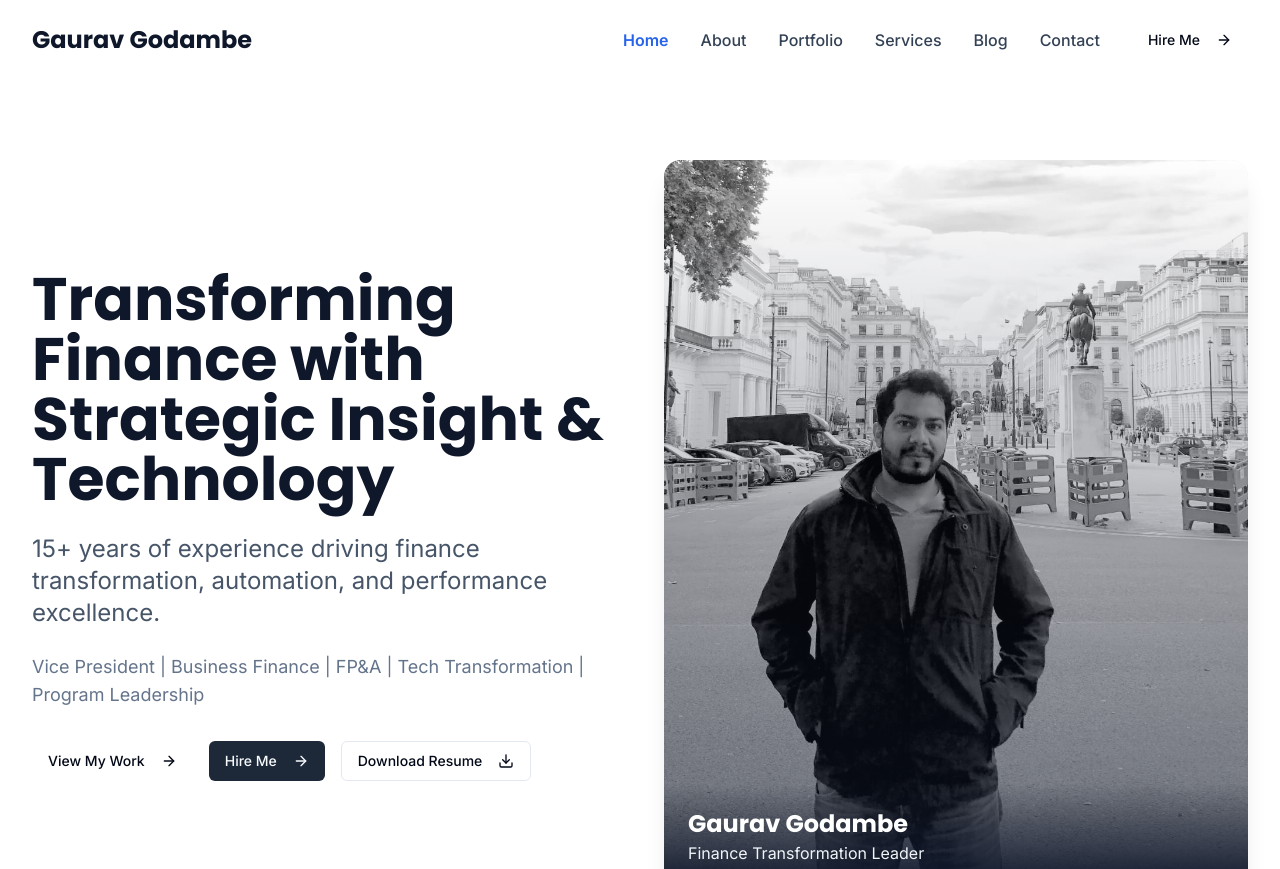
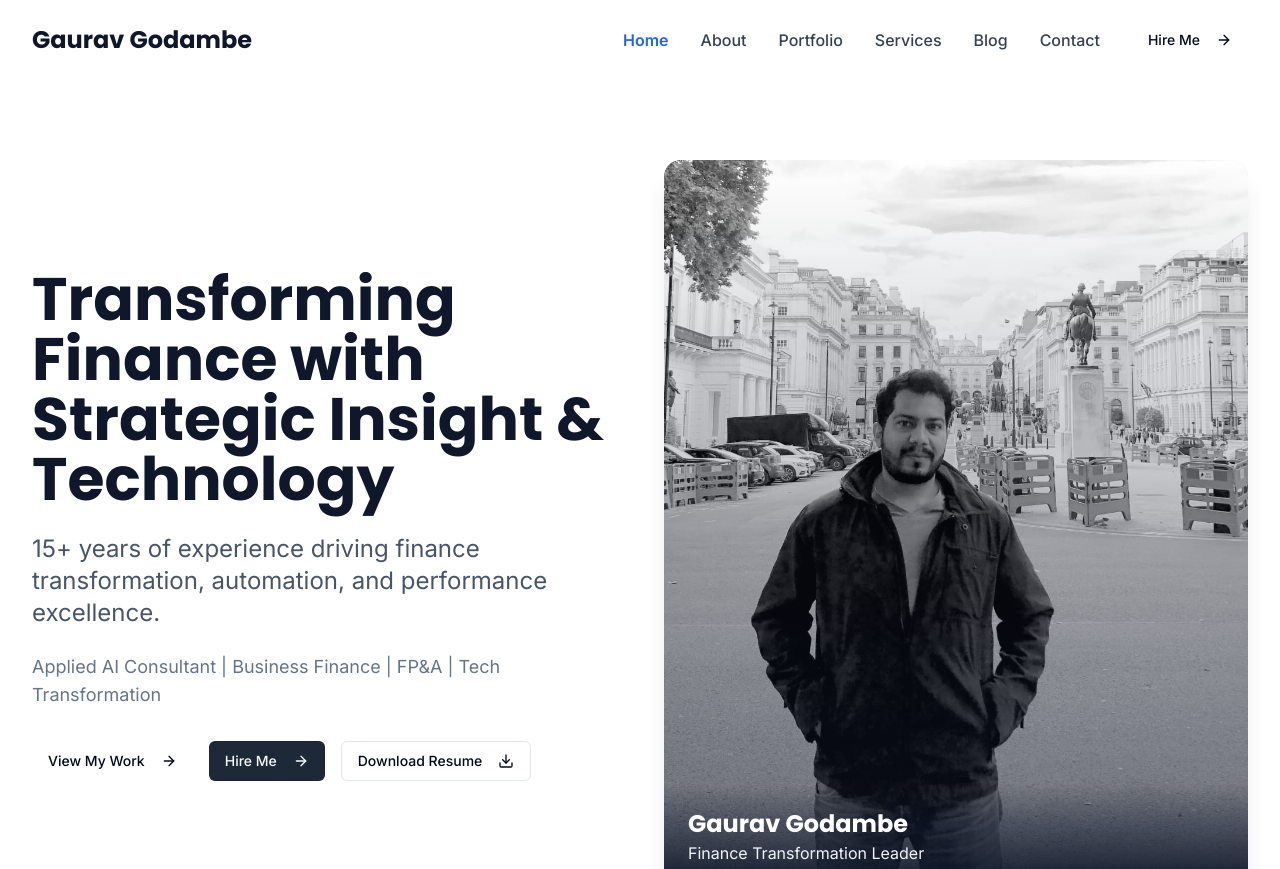
Before and after one commit to greatestgatsby/gaurav-godambe-portfolio, a React (Vite) app: page / in a window 1280 px wide. Shown: the top 869 px of the page. Built offline with nearby package versions, Linux system fonts and the light colour scheme.

Commit message:
Update HeroSection content
Replaced "Vice President" with "Applied AI Consultant" and removed "Program Leadership" in the HeroSection component.

```diff
--- a/src/components/HeroSection.tsx
+++ b/src/components/HeroSection.tsx
@@ -20,7 +20,7 @@ const HeroSection = ({ className }: HeroSectionProps) => {
               15+ years of experience driving finance transformation, automation, and performance excellence.
             </p>
             <p className="text-lg text-navy-500 mb-8">
-              Vice President | Business Finance | FP&A | Tech Transformation | Program Leadership
+              Applied AI Consultant | Business Finance | FP&A | Tech Transformation
             </p>
             <div className="flex flex-wrap gap-4">
               <Button variant="primary" href="/portfolio" icon="arrow">
```
